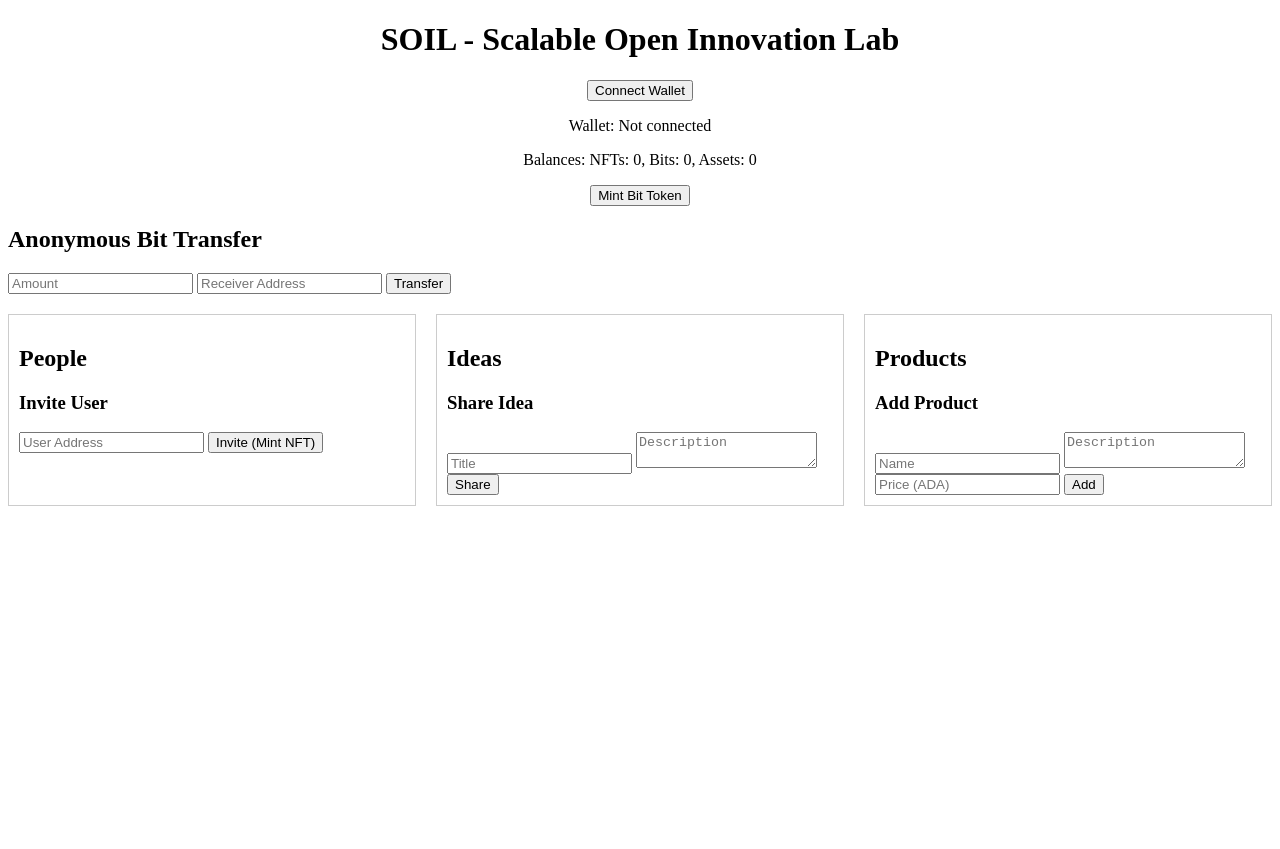
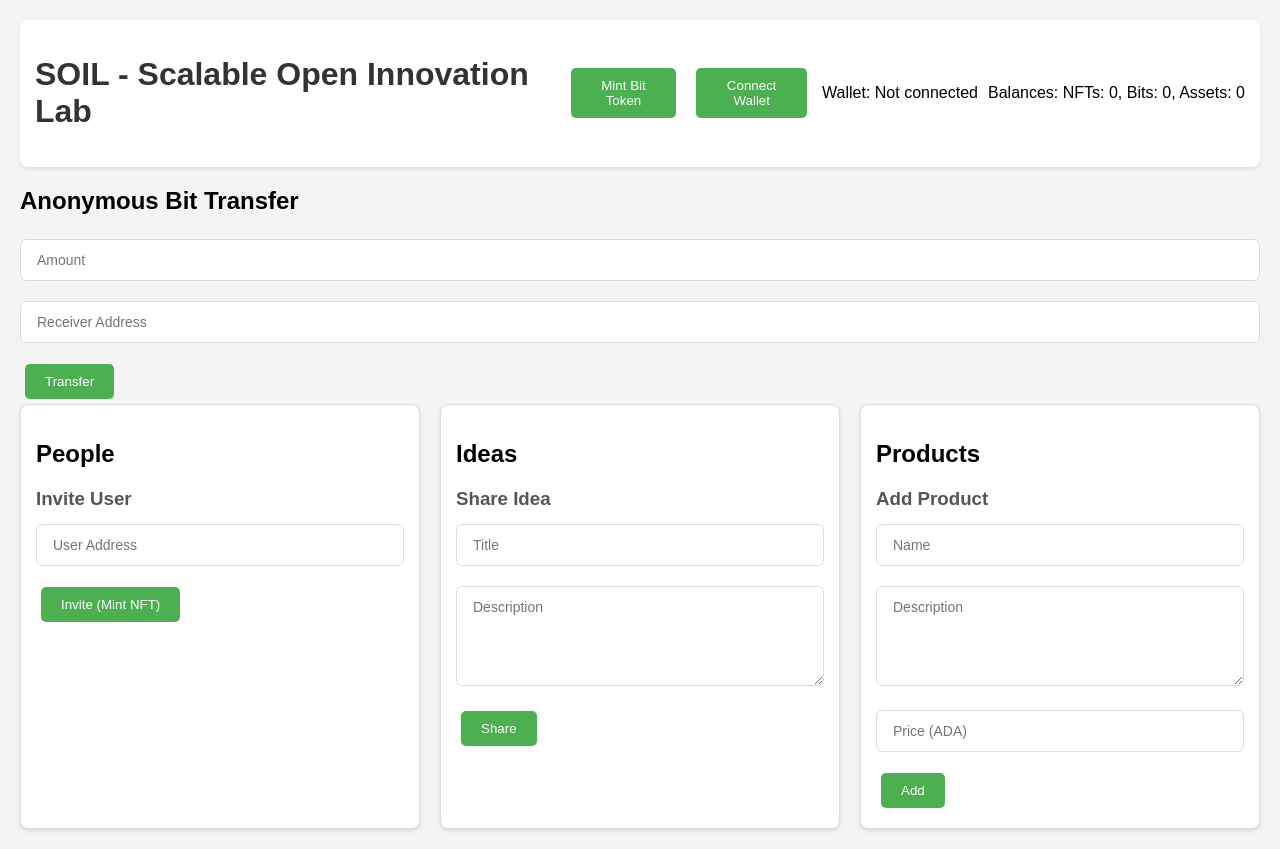
Before and after one commit to ranmacar/Soil, a plain HTML site: page deploy/index.html in a window 1280 px wide. Before the commit the page ends 800 px from the top, so only its background shows below. Drawn offline with nearby package versions, Linux system fonts and the light colour scheme; a script that the page names is missing.

Commit message:
move files around

```diff
--- a/index.html
+++ b/deploy/index.html
@@ -8,21 +8,123 @@
     <script src="https://unpkg.com/lucid-cardano@0.10.7/web/lucid.js" crossorigin></script> <!-- Lucid CDN -->
     <script defer src="https://cdn.jsdelivr.net/npm/alpinejs@3.x.x/dist/cdn.min.js"></script>
     <style>
+        body {
+            font-family: Arial, sans-serif;
+            background-color: #f4f4f4;
+            margin: 0;
+            padding: 20px;
+        }
+
+        header {
+            display: flex;
+            flex-direction: row;
+            align-items: center;
+            justify-content: space-between;
+            margin-bottom: 20px;
+            background-color: #ffffff;
+            padding: 15px;
+            border-radius: 8px;
+            box-shadow: 0 2px 4px rgba(0, 0, 0, 0.1);
+        }
+
+        .right {
+            display: flex;
+            flex-direction: row;
+            align-items: center;
+            gap: 10px;
+            flex-wrap: nowrap;
+        }
+
+        .right p {
+            margin: 0;
+            white-space: nowrap;
+        }
+
+        h1 {
+            color: #333333;
+        }
+
+        button {
+            background-color: #4CAF50;
+            color: white;
+            border: none;
+            padding: 10px 20px;
+            margin: 5px;
+            border-radius: 5px;
+            cursor: pointer;
+        }
+
+        button:hover {
+            background-color: #45a049;
+        }
+
         .grid-container {
             display: grid;
             grid-template-columns: repeat(3, 1fr);
             gap: 20px;
-            margin-top: 20px;
         }
 
         .column {
-            border: 1px solid #ccc;
-            padding: 10px;
+            background-color: #ffffff;
+            border: 1px solid #dddddd;
+            padding: 15px;
+            border-radius: 8px;
+            box-shadow: 0 2px 4px rgba(0, 0, 0, 0.1);
         }
 
-        header {
-            text-align: center;
-            margin-bottom: 20px;
+        ul {
+            list-style-type: none;
+            padding: 0;
+        }
+
+        li {
+            margin-bottom: 10px;
+            padding: 10px;
+            background-color: #f9f9f9;
+            border: 1px solid #eeeeee;
+            border-radius: 5px;
+        }
+
+        input,
+        textarea,
+        select {
+            width: 100%;
+            padding: 12px 16px;
+            margin-bottom: 16px;
+            margin-top: 4px;
+            border: 1px solid #dddddd;
+            border-radius: 6px;
+            font-size: 14px;
+            box-sizing: border-box;
+            transition: border-color 0.3s ease;
+        }
+
+        input:focus,
+        textarea:focus,
+        select:focus {
+            outline: none;
+            border-color: #4CAF50;
+            box-shadow: 0 0 0 2px rgba(76, 175, 80, 0.2);
+        }
+
+        textarea {
+            min-height: 100px;
+            font-family: inherit;
+            resize: vertical;
+        }
+
+        form h3 {
+            margin-bottom: 10px;
+            color: #555555;
+        }
+
+        .burn-button {
+            background-color: #FF9800;
+            margin-left: 10px;
+        }
+
+        .burn-button:hover {
+            background-color: #F57C00;
         }
     </style>
 </head>
@@ -30,11 +132,15 @@
 <body>
     <div x-data="appData()" x-init="init()">
         <header>
-            <h1>SOIL - Scalable Open Innovation Lab</h1>
-            <button @click="connectWallet">Connect Wallet</button>
-            <p x-text="`Wallet: ${walletAddress || 'Not connected'}`"></p>
-            <p x-text="`Balances: NFTs: ${balances.nfts}, Bits: ${balances.bits}, Assets: ${balances.assets}`"></p>
-            <button @click="mintBitToken">Mint Bit Token</button>
+            <div class="left">
+                <h1>SOIL - Scalable Open Innovation Lab</h1>
+            </div>
+            <div class="right">
+                <button @click="mintBitToken">Mint Bit Token</button>
+                <button @click="connectWallet">Connect Wallet</button>
+                <p x-text="`Wallet: ${walletAddress || 'Not connected'}`"></p>
+                <p x-text="`Balances: NFTs: ${balances.nfts}, Bits: ${balances.bits}, Assets: ${balances.assets}`"></p>
+            </div>
         </header>
 
         <template x-if="isAdmin">
@@ -82,7 +188,8 @@
                     <template x-for="idea in ideas">
                         <li>
                             <span x-text="idea.title + ': ' + idea.description"></span>
-                            <button @click="burnForAsset(idea.id, formData.amount)">Burn for Shares</button>
+                            <button class="burn-button" @click="burnForAsset(idea.id, formData.amount)">Burn for
+                                Shares</button>
                         </li>
                     </template>
                 </ul>
```
Also changed, not shown: copy.md (added, +73 -0 lines), README.md, worker.js (added), 3 other files.
